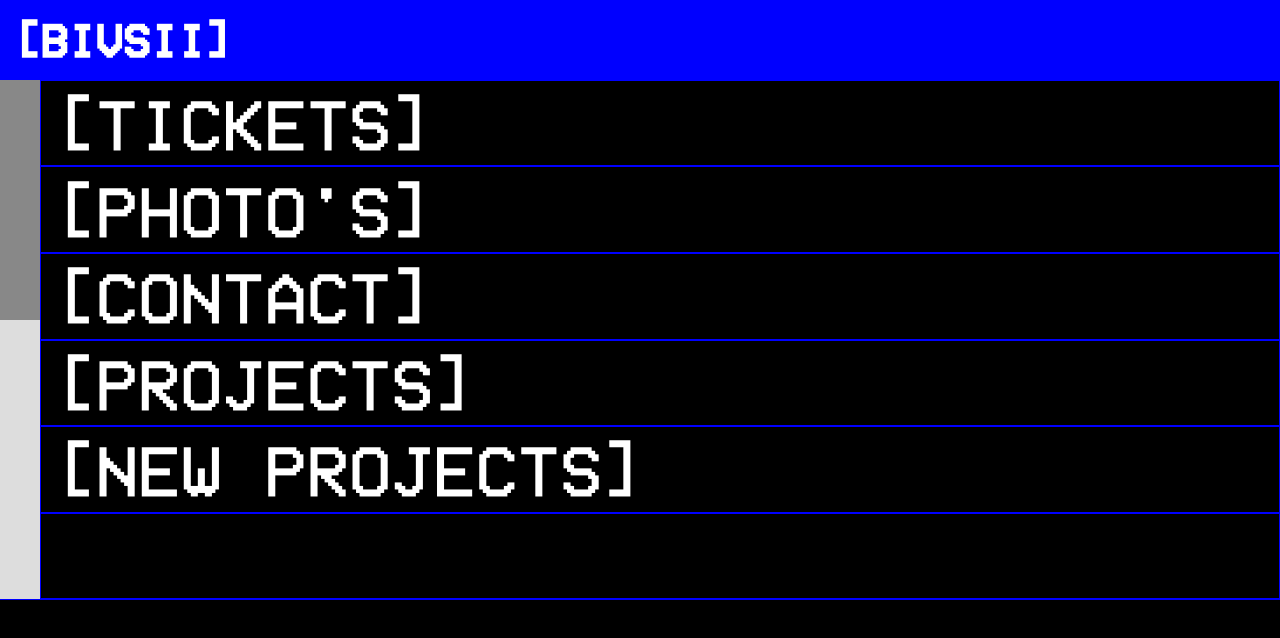
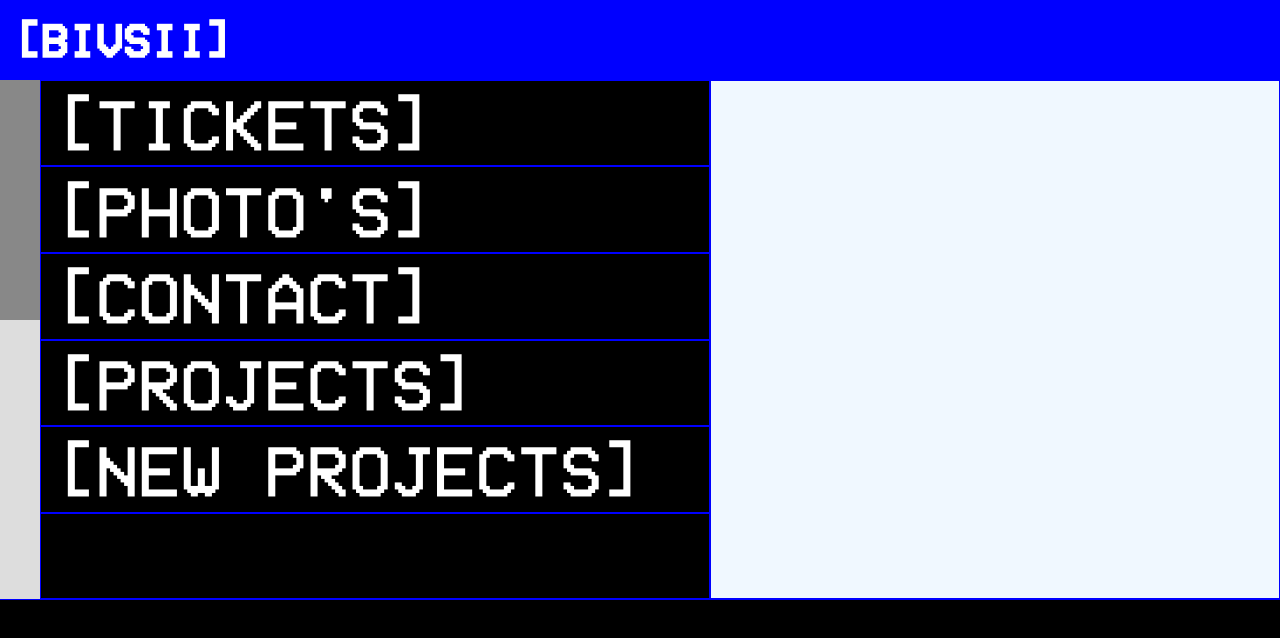
Before and after one commit to WoutervanDixhoorn/BIVSII-CDJ-UI, a React (Vite) app in the folder bivsii_ui/: page / in a window 1280 px wide. Shown: the top 638 px of the page. Built offline with nearby package versions, Linux system fonts and the light colour scheme; the HTML template or start-up script is replaced by a standard one.

Commit message:
Fix: Accidently removed SubList added back

```diff
--- a/bivsii_ui/src/cdj/CDJScreen.tsx
+++ b/bivsii_ui/src/cdj/CDJScreen.tsx
@@ -1,6 +1,7 @@
 import CDJFooter from "./CDJFooter";
 import CDJHeader from "./CDJHeader";
 import CDJList from "./list/CDJList";
+import CDJSubList from "./list/CDJSubList";
 
 import ScrollContextProvider from "./list/scrollbar/useScrollContext";
 
@@ -22,6 +23,7 @@ export default function CDJScreen() {
                 <ScrollContextProvider initialList={AllListItems} scrollSensitivity={10}>
                   <CDJList />
                 </ScrollContextProvider>
+                <CDJSubList />
             </div>
 
             <CDJFooter />
--- /dev/null
+++ b/bivsii_ui/src/cdj/list/CDJSubList.tsx
@@ -0,0 +1,10 @@
+
+export default function CDJSubList() {
+
+    return (
+        <>
+            <div className="cdjSubList">
+            </div>
+        </>
+    )
+}
```
Also changed, not shown: bivsii_ui/src/cdj/list/CDJList.tsx (+4 -4 lines), 1 other file (tests, documents, lock files or other folders).
